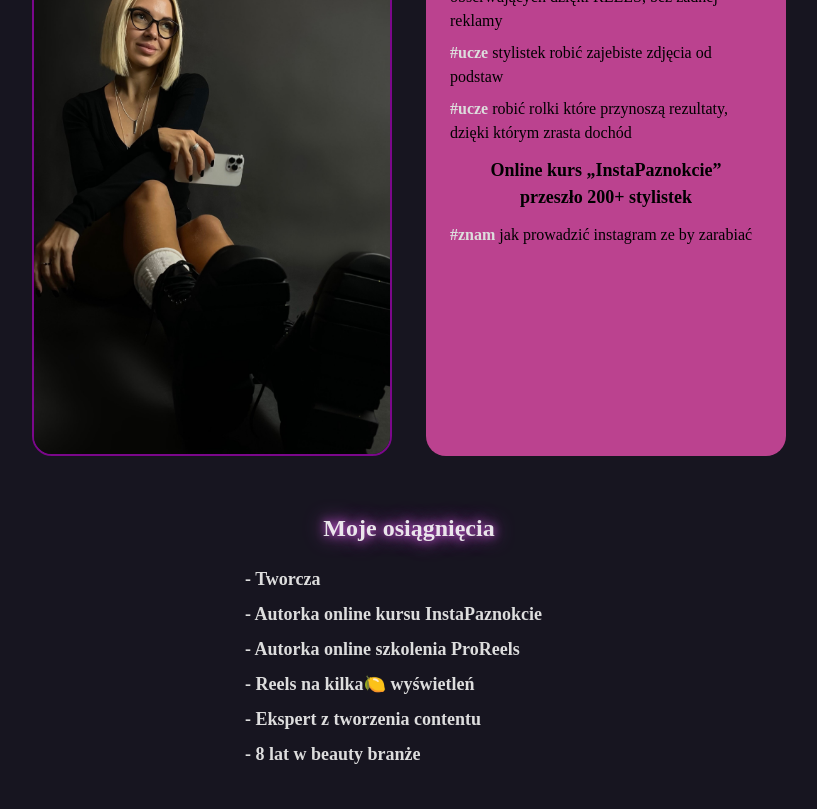
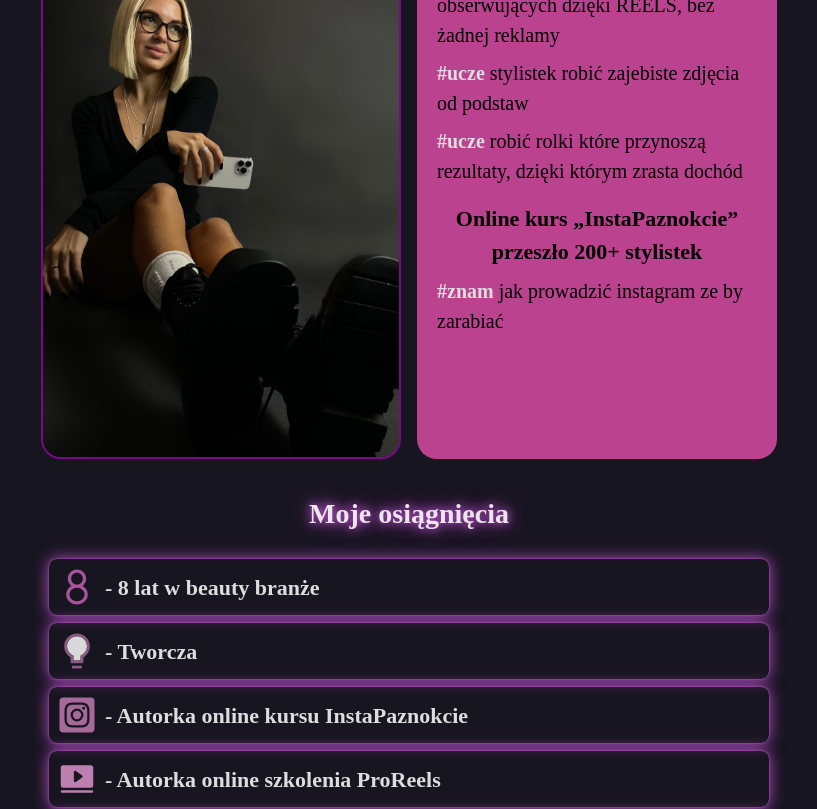
Before and after one commit to Jey2507/first-client-project, a React (Vite) app: page / in a window 1280 px wide. Shown: the part 840-1649 px from the top of the page, without its empty margins (231-1048 px from the left). Built offline with nearby package versions, Linux system fonts and the light colour scheme; a web font is replaced by a local one.

Commit message:
update tablet about me

```diff
--- a/package.json
+++ b/package.json
@@ -13,7 +13,8 @@
     "clsx": "^2.1.1",
     "modern-normalize": "^3.0.1",
     "react": "^18.3.1",
-    "react-dom": "^18.3.1"
+    "react-dom": "^18.3.1",
+    "react-icons": "^5.3.0"
   },
   "devDependencies": {
     "@eslint/js": "^9.13.0",
--- a/src/components/AboutMe/AboutMe.jsx
+++ b/src/components/AboutMe/AboutMe.jsx
@@ -1,5 +1,11 @@
 import css from "../AboutMe/AboutMe.module.css"
 import imagePathAboutMe from "../../assets/images/about/ania_three_tel.jpg";
+import { AiTwotoneBulb } from "react-icons/ai";
+import { FaInstagramSquare } from "react-icons/fa";
+import { PiVideoFill } from "react-icons/pi";
+import { FaLemon } from "react-icons/fa6";
+import { GrUserExpert } from "react-icons/gr";
+import { RiNumber8 } from "react-icons/ri";
 
 export default function AboutMe() {
     return (
@@ -32,30 +38,36 @@ export default function AboutMe() {
 
                 <div className={css.divAchi}>
                     <h2 className={css.textAchi}>Moje osiągnięcia</h2>
-
                     <ul className={css.listAchi}>
-                    <li>
+                        <li className={css.itemAchi}>
+                            <RiNumber8 size="40px" color="#A8539D" className={css.icon}/>
+                            <p className={css.descrAchi}>- 8 lat w beauty branże</p>
+                        </li>
+                        <li className={css.itemAchi}>
+                            <AiTwotoneBulb size="40px" color="#8B5A83" className={css.icon}/>
                             <p className={css.descrAchi}>- Tworcza</p>
                         </li>
-                    <li>
+                        <li className={css.itemAchi}>
+                            <FaInstagramSquare size="40px" color="#A56A9A" className={css.icon}/>
                             <p className={css.descrAchi}>- Autorka online kursu InstaPaznokcie</p>
                         </li>
-                    <li>
+                        <li className={css.itemAchi}>
+                            <PiVideoFill size="40px" color="#BD7FB0" className={css.icon}/>
                             <p className={css.descrAchi}>- Autorka online szkolenia ProReels</p>
                         </li>
-                    <li>
+                        <li className={css.itemAchi}>
+                            <FaLemon size="40px" color="#D492C8" className={css.icon}/>
                             <p className={css.descrAchi}>- Reels na kilka🍋 wyświetleń</p>
                         </li>
-                    <li>
+                        <li className={css.itemAchi}>
+                            <GrUserExpert size="40px" color="#C773B5" className={css.icon}/>
                             <p className={css.descrAchi}>- Ekspert z tworzenia contentu</p>
-                    </li>
-                    <li>
-                        <p className={css.descrAchi}>- 8 lat w beauty branże</p>
                         </li>
                     </ul>
                 </div>
 
 
+
         </section>
     )
 }
--- a/src/components/AboutMe/AboutMe.module.css
+++ b/src/components/AboutMe/AboutMe.module.css
@@ -44,7 +44,6 @@
     width: 290px;
     margin: 0 auto 12px auto;
     text-align: center;
-
 }
 
 .descrAbout {
@@ -71,7 +70,6 @@
     margin: 0 auto;
     padding: 16px;
     border-radius: 20px;
-    position: relative;
 }
 
 .textAchi {
@@ -99,22 +97,87 @@
     gap: 8px;
 }
 
+.itemAchi {
+    border-radius: 8px;
+    padding: 8px;
+    box-shadow: 0 0 2px rgba(228, 95, 245, 0.9), 0 0 16px rgba(228, 95, 245, 0.8);
+}
+
+.icon {
+    display: none;
+}
+
 @media screen and (min-width: 768px) {
     .sectionAbout {
         padding-top: 80px;
     }
 
     .mainText {
-        font-size: 32px;
+        font-size: 34px;
         font-weight: 700;
         margin-bottom: 32px;
     }
-/*
+
+    .imageMe {
+        margin: 0;
+    }
+
     .divContent {
-    } */
+        padding: 18px 20px;
+        margin: 0 ;
+    }
+
+    .textSkils {
+        font-size: 22px;
+        width: 100%;
+        margin: 0 auto 8px auto;
+    }
+
+    .descrAbout {
+        font-size: 20px;
+    }
+
+    .listMe {
+        margin-bottom: 16px;
+    }
 
     .divContainer {
         flex-direction: row;
-        gap: 20px;
+        justify-content: center;
+        gap: 16px;
     }
+
+    .divAchi {
+        max-width: 768px;
+        padding: 16px 24px;
+        border-radius: 20px;
+    }
+
+    .textAchi {
+        font-size: 28px;
+        margin-top: 0;
+        margin-bottom: 24px;
+    }
+
+    .descrAchi {
+        font-size: 22px;
+    }
+
+    /* .listAchi {
+        display: flex;
+        flex-direction: row;
+        flex-wrap: wrap;
+    } */
+
+    .itemAchi {
+        display: flex;
+        align-items: center;
+        gap: 8px;
+    }
+
+    .icon {
+        display: block;
+    }
+
+
 }
```
Also changed, not shown: 1 other file (tests, documents, lock files or other folders). Lines whose indentation alone changed are shown as unchanged.
